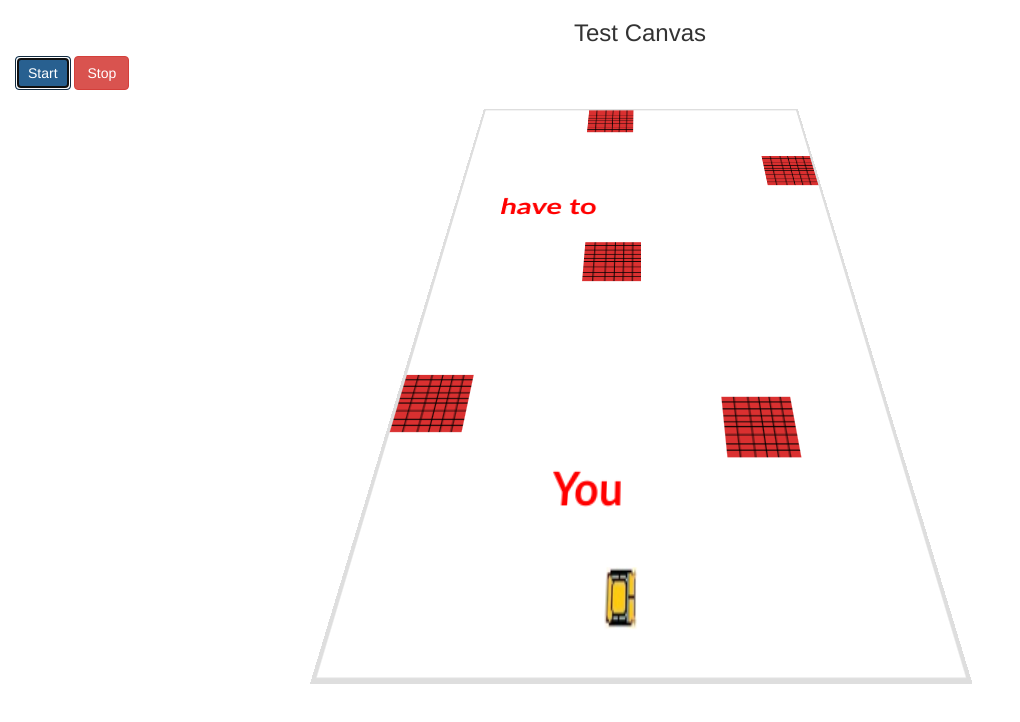
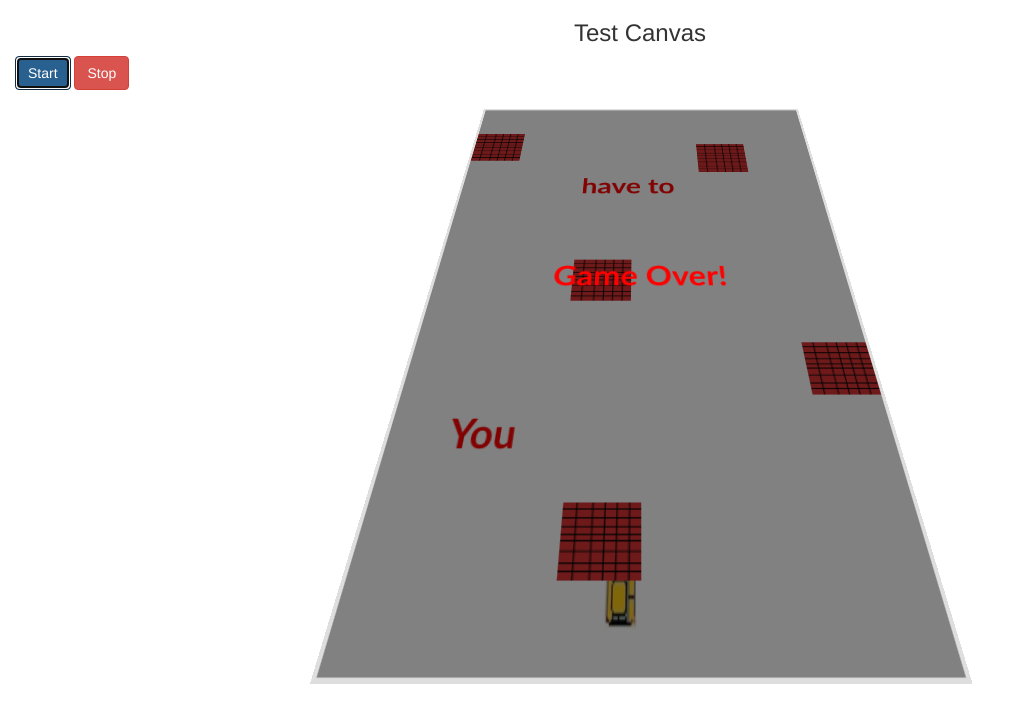
Before and after one commit to banzayche/Knowledge_Race_Game, a website: page public/index.html in a window 1280 px wide. Both pictures are taken after a click on the button "Start". Shown: the whole page, without its empty margins (0-1020 px from the left). Drawn offline with nearby package versions, Linux system fonts and the light colour scheme.

Commit message:
At current moment we are having possibility of hitting "bad" box and "good" box. After hitting to "good" box, they will go out from array. After hitting to "bad" box, the game will be restarted.

```diff
--- a/bower.json
+++ b/bower.json
@@ -2,6 +2,7 @@
   "name": "myProject",
   "version": "1.0.0",
   "dependencies": {
-    "bootstrap": "~3.3.5"
+    "bootstrap": "~3.3.5",
+    "underscore": "~1.8.3"
   }
 }
--- a/public/index.html
+++ b/public/index.html
@@ -7,6 +7,7 @@
 		<link rel="stylesheet" type="text/css" href="bower_components/bootstrap/dist/css/bootstrap.min.css">
 
 		<script type="text/javascript" src="bower_components/jquery/dist/jquery.min.js"></script>
+		<script type="text/javascript" src="bower_components/underscore/underscore-min.js"></script>
 		<script type="text/javascript" src="bower_components/bootstrap/dist/js/bootstrap.min.js"></script>
 
 		<script type="text/javascript" src="js/engine.js"></script>
--- a/public/js/app.js
+++ b/public/js/app.js
@@ -9,13 +9,13 @@ $(document).ready(function(){
 				type: "good",
 				x: 140,
 				y: -355,
-				value: "You"
+				value: "have to"
 			}, {
 				id: 1,
 				type: "good",
 				x: 50,
 				y: -70,
-				value: "have to"
+				value: "You"
 			}, {
 				id: 2,
 				type: "bad",
@@ -45,43 +45,19 @@ $(document).ready(function(){
 			}
 		], [
 			{
-				id: 0,
-				type: "good",
-				x:12,
-				y: -355,
-				value: "You"
+				x:40,
 			}, {
-				id: 1,
-				type: "good",
-				x:12,
-				y: -70,
-				value: "have to"
+				x:210,
 			}, {
-				id: 2,
-				type: "bad",
-				x:12,
-				y: -30
+				x:280,
 			}, {
-				id: 3,
-				type: "bad",
-				x:12,
-				y: -165
-
+				x:0,
 			}, {
-				id: 4,
-				type: "bad",
-				x:12,
-				y: -260
+				x:100
 			}, {
-				id: 5,
-				type: "bad",
-				x:12,
-				y: -450
+				x:0
 			}, {
-				id: 6,
-				type: "bad",
-				x:12,
-				y: -450
+				x:360
 			}
 		], [
 			{
@@ -166,7 +142,8 @@ $(document).ready(function(){
 	];
 
 	function GameProcess(){
-		var canvas,context,
+		var canvas = document.getElementById('myCanvas'),
+		context = canvas.getContext('2d'),
 		succesLearning = 1,
 		currentLearning,
 		// gameStation = "starting" --> start of the game
@@ -174,7 +151,8 @@ $(document).ready(function(){
 		// gameStation = "game_over" --> end of the game
 		gameStation = "starting",
 
-		positionVariation = 0,
+		flagGood = false,
+		positionVariation = 1,
 		whoBehidLine = 0,
 		// for arrow keys
 		keyState = {},
@@ -206,6 +184,15 @@ $(document).ready(function(){
 		};
 		starImageObj.src = '/images/star.png';
 		// --------------------------------------
+		// ASFALT
+		// var asfaltBG = new Game.gameObjConstructor.box(0, 0, canvas.width, canvas.height, 'asfalt')
+		// var asfaltImageObj = new Image();
+		// var canDrawAsfalt = false;
+		// carImageObj.onload = function() {
+		// 	canDrawAsfalt = true;
+		// };
+		// asfaltImageObj.src = '/images/asfalt.jpg';
+		// ---------------------------------------
 		var drawArray,
 		// var successBoxes = [
 		// 	new Game.gameObjConstructor.box(140, -355, 40, 30, "good", 5, "Hey"),
@@ -235,9 +222,7 @@ $(document).ready(function(){
 		};
 		createDrawArray(drawArray, variantsPosition[0])
 		// -----------------------------------------------------------------------------
-		var drawArray2 = [car];
-		createDrawArray(drawArray2, variantsPosition[1])
-		console.log(drawArray2)
+
 
 		// --------------FOR ANIMATION FRAME------------------------
 			var globalID,
@@ -293,7 +278,7 @@ $(document).ready(function(){
 			function Correction(){
 				// adding new value of y position-
 				for (var i = 1; i<drawArray.length; i++) {
-					drawArray[i].y +=5;
+					drawArray[i].y +=4;
 				}
 				// -------------------------------
 
@@ -312,11 +297,52 @@ $(document).ready(function(){
 					if(i === 0){
 						return;
 					} else{
+						// get current distance-----------
+							(function(){
+								var carCenter = drawArray[0].get_box_center(),
+								successBoxesCenter,
+								distance;
+
+								successBoxesCenter = obj.get_box_center(),
+								distance = obj.get_distance(successBoxesCenter, carCenter);
+
+								// GoodHit - столкновение с положительным обьектом
+								if (distance <= drawArray[0].get_box_radius()+obj.get_box_radius() && obj.type === "good"){
+							    	console.log("Win")
+							    	console.log(obj.value)
+							    	// obj.type = "noneGod";
+							    	drawArray.splice(i,1);
+
+							    	context = canvas.getContext('2d');
+						        	context.drawImage(starImageObj, drawArray[0].x+30, drawArray[0].y-50, 30, 40);
+							    // fatalHit - столкновение с нежелательным обьектом, которое влечет перезагрузку уровня
+							    }
+							    if (distance <= drawArray[0].get_box_radius()+obj.get_box_radius() && obj.type === "bad"){
+							    	console.log("Looser")
+							    	gameStation = "game_over";
+							    }
+							})()
+						// --------------------------------
+
 						if(obj.y >= 570){
-							obj.y = -10;
-							obj.x = variantsPosition[0][i-1].x;
-							// obj.y = 1;
-							// obj.x = 1;
+							whoBehidLine++;
+					    	if(positionVariation === 1){
+					    		obj.y = -10;
+								obj.x = variantsPosition[0][i-1].x;
+								console.log("positionVariation 1")
+								if(whoBehidLine >= drawArray.length){
+						    		whoBehidLine = 0;
+						    		positionVariation++;
+						    	}
+					    	} else if(positionVariation === 2){
+					    		obj.y = -10;
+								obj.x = variantsPosition[1][i-1].x;
+								console.log("positionVariation 2")
+								if(whoBehidLine >= drawArray.length){
+						    		whoBehidLine = 0;
+						    		positionVariation--;
+						    	}
+					    	}
 						}
 					}
 				});
@@ -359,6 +385,13 @@ $(document).ready(function(){
 
 				// stopping of AnimationFrame
 				getFrame("stop")
+
+				setTimeout(function(){
+			    		gameStation = "starting";
+			    		drawArray=[car];
+			    		createDrawArray(drawArray, variantsPosition[0])
+			    		getFrame("start");
+			    }, 2000);
 			};
 			function drawStart(){
 				context = canvas.getContext('2d');
@@ -395,10 +428,7 @@ $(document).ready(function(){
 				gameLoop();
 				//
 
-				canvas = document.getElementById('myCanvas');
-				context = canvas.getContext('2d');
 				context.clearRect(0, 0, canvas.width, canvas.height);
-
 				// when the game is starting
 			    if(gameStation === "starting"){
 			    	drawStart();
```
Also changed, not shown: public/images/asfalt.jpg (added).
